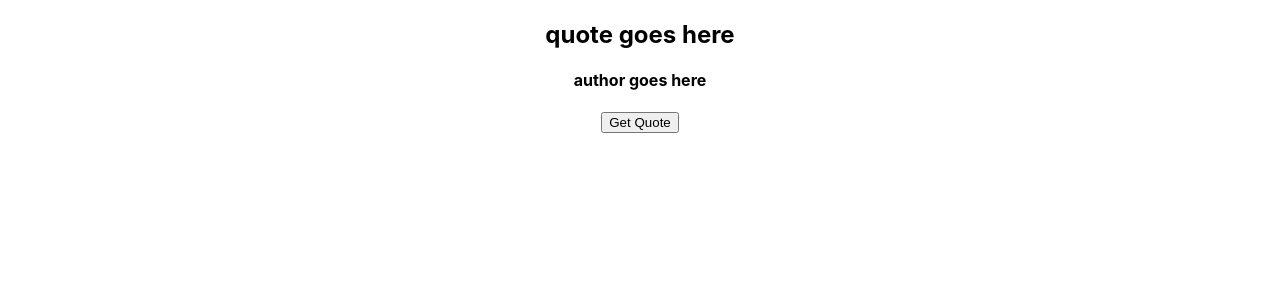
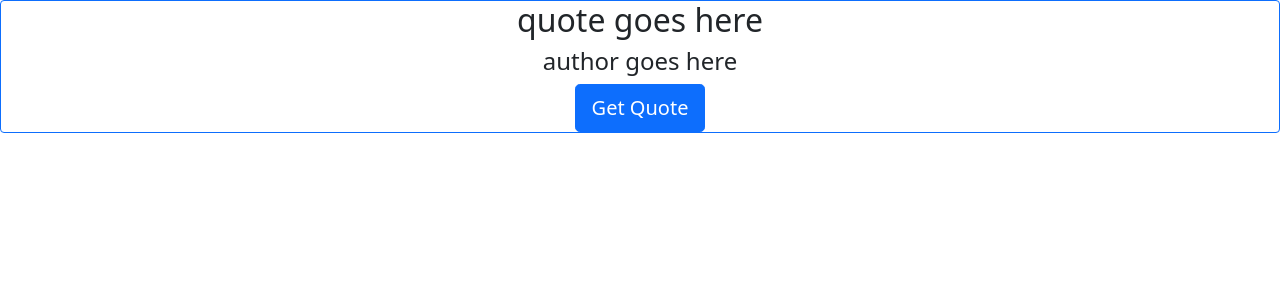
Before and after one commit to Holgermueller/gottahearit, a React (Create React App) app: page / in a window 1280 px wide. Shown: the top 300 px of the page. Built offline with nearby package versions, Linux system fonts and the light colour scheme.

Commit message:
some styling

```diff
--- a/src/App.js
+++ b/src/App.js
@@ -3,12 +3,14 @@ import "./App.css";
 function App() {
   return (
     <div className="App">
-      <div id="quote-box">
+      <div id="quote-box" className="border border-primary rounded">
         <h2 className="jumbotron" id="text">
           quote goes here
         </h2>
         <h4 id="author">author goes here</h4>
-        <button id="new-quote">Get Quote</button>
+        <button type="submit" className="btn btn-primary btn-lg" id="new-quote">
+          Get Quote
+        </button>
       </div>
     </div>
   );
```
Also changed, not shown: src/index.js (+7 -6 lines).
